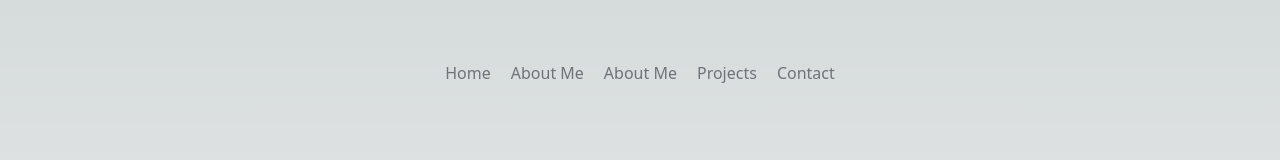
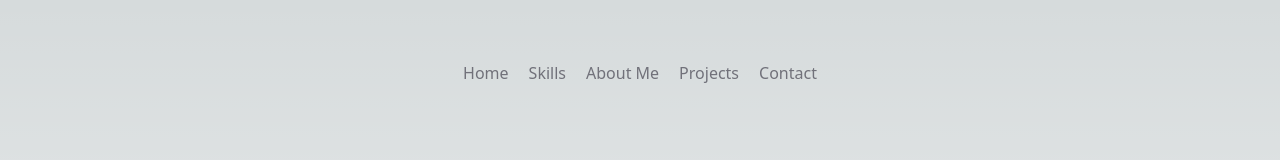
Before and after one commit to john-sprague/code-by-spraguejdev, a React (Vite) app: page /projects in a window 1280 px wide. Shown: the top 160 px of the page. Built offline with nearby package versions, Linux system fonts and the light colour scheme.

Commit message:
fix: update skills nav text

```diff
--- a/src/components/MainNavigation.tsx
+++ b/src/components/MainNavigation.tsx
@@ -6,7 +6,7 @@ const MainNavigation = () => {
             <nav className="my-16 animate-bounce">
                 <ul className="flex items-center justify-center gap-5">
                     <li><Link to='/'  className="text-md duration-500 text-zinc-500 hover:text-zinc-300">Home</Link></li>
-                    <li><Link to='/skills'  className="text-md duration-500 text-zinc-500 hover:text-zinc-300">About Me</Link></li>
+                    <li><Link to='/skills'  className="text-md duration-500 text-zinc-500 hover:text-zinc-300">Skills</Link></li>
                     <li><Link to='/about-me'  className="text-md duration-500 text-zinc-500 hover:text-zinc-300">About Me</Link></li>
                     <li><Link to='/projects'  className="text-md duration-500 text-zinc-500 hover:text-zinc-300">Projects</Link></li>
                     <li><Link to='/contact'  className="text-md duration-500 text-zinc-500 hover:text-zinc-300">Contact</Link></li>
```
